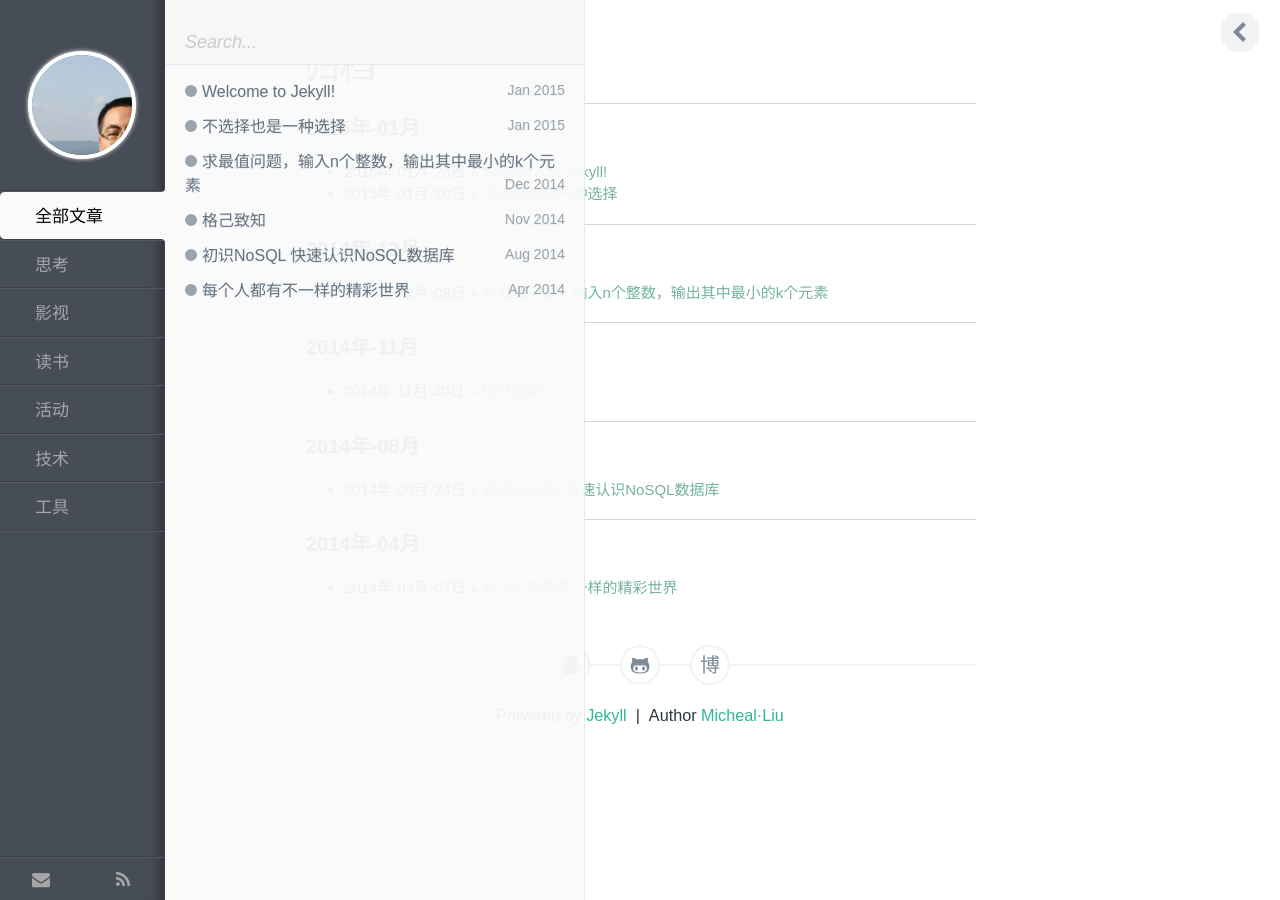
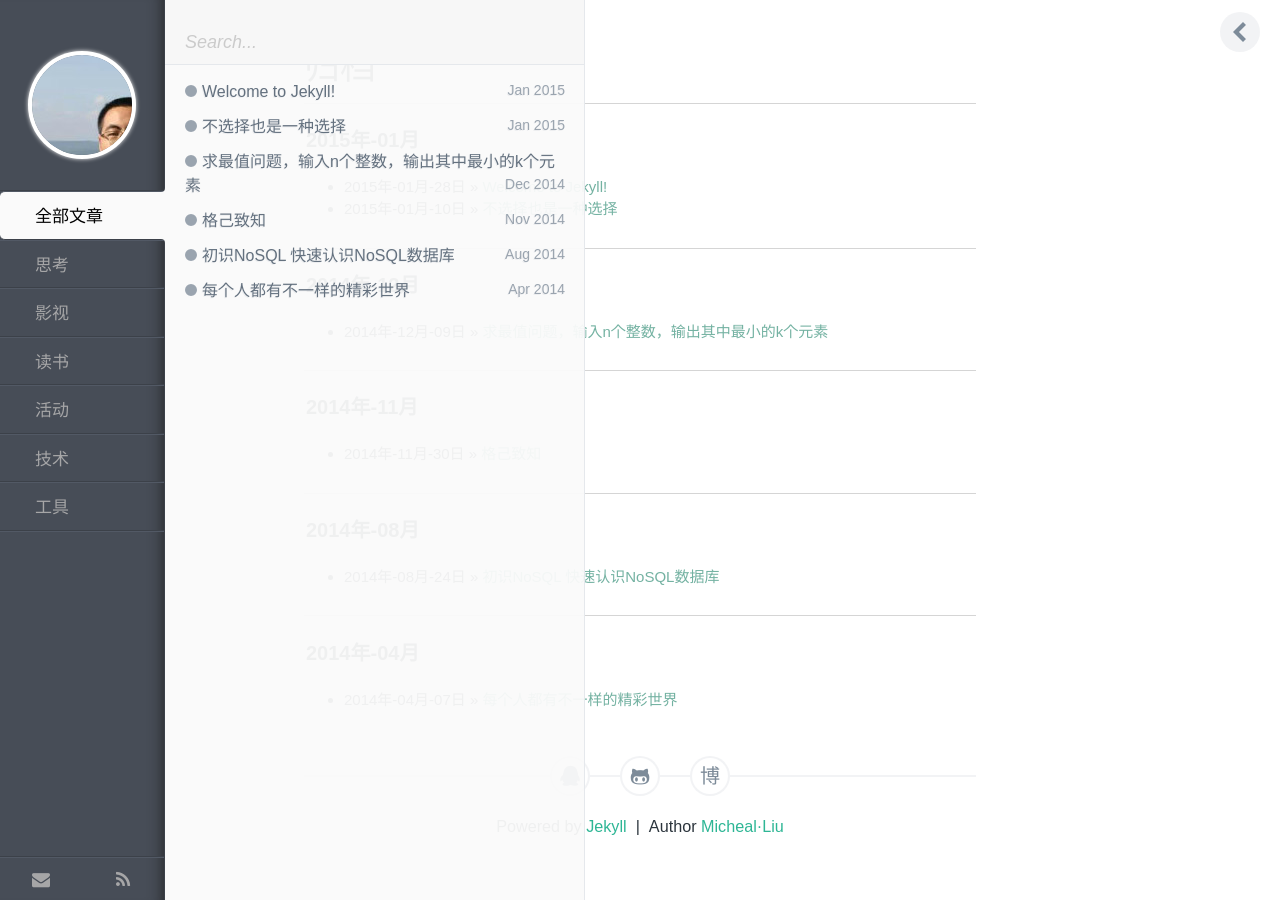
Before and after one commit to liu946/liu946.github.io, a Jekyll site: the page built from achieve.html, in a window 1280 px wide. Built offline with Jekyll 4.4.1, drawn with Linux system fonts in a browser that asks for light colours.

Commit message:
fix style & url catch

```diff
--- a/achieve.html
+++ b/achieve.html
@@ -2,10 +2,6 @@
 layout: index
 title: 归档
 ---
-
-<article id="post__content">
-  <h1 id="post__title">归档</h1>
-</article> <!-- end #post__content -->
 <style type="text/css">
   legend{
     font-weight: bold;
@@ -15,20 +11,26 @@
     font-size: 15px;
   }
   a.pjaxlink:hover{
-		color: #29a284;
+    color: #29a284 !important;
     font-size: bold;
   }
   a.pjaxlink{
-		color: #74B2A2;
+    color: #74B2A2 !important;
   }
   hr{
     height: 1px;
     background: #d5d5d5;
     border: none;
   }
+ #post__content > ul, #post__content > ol {
+    margin-top: 0;
+    margin-bottom: 5;
+}
+</style>
+<article id="post__content">
+  <h1 id="post__title">归档</h1>
 
-</style>
-<article>
+
 {% for post in site.posts  %}
     {% capture this_year %}{{ post.date | date: "%Y" }}{% endcapture %}
     {% capture this_month %}{{ post.date | date: "%m" }}{% endcapture %}
@@ -37,7 +39,7 @@
 
     {% if forloop.first %}
     	<hr>
-      <legend id="{{this_year}}-{{this_month}}">{{this_year}}年-{{this_month}}月</legend>
+      <h3><legend id="{{this_year}}-{{this_month}}">{{this_year}}年-{{this_month}}月</legend></h3>
       <ul>
     {% endif %}
     <li><span>{{ post.date | date: "%Y年-%m月-%d日" }}</span> &raquo;
@@ -50,13 +52,13 @@
       {% if this_year != next_year %}
         </ul>
         <hr>
-        <legend id="{{next_year}}-{{next_month}}">{{next_year}}年-{{next_month}}月</legend>
+        <h3><legend id="{{next_year}}-{{next_month}}">{{next_year}}年-{{next_month}}月</legend></h3>
         <ul>
       {% else %}
         {% if this_month != next_month %}
         </ul>
         <hr>
-        <legend id="{{next_year}}-{{next_month}}">{{next_year}}年-{{next_month}}月</legend>
+        <h3><legend id="{{next_year}}-{{next_month}}">{{next_year}}年-{{next_month}}月</legend></h3>
         <ul>
         {% endif %}
       {% endif %}
--- a/assets/js/script.js
+++ b/assets/js/script.js
@@ -71,9 +71,14 @@
 function urlfirststr() {
     //获取当前URL
     var local_url = document.location.href;
+    var get = local_url.indexOf("#");
+    if (get!= -1) {local_url = local_url.slice(0,get);}
+    get = local_url.indexOf("?");
+    if (get!= -1) {local_url = local_url.slice(0,get);}
+
     local_url+='/';
     //获取要取得的achieve参数位置
-    var get = local_url.indexOf("//");
+    get = local_url.indexOf("//");
     local_url = local_url.slice(get+2);
     get = local_url.indexOf("/");
     local_url = local_url.slice(get+1);
```
Lines whose indentation alone changed are shown as unchanged.
